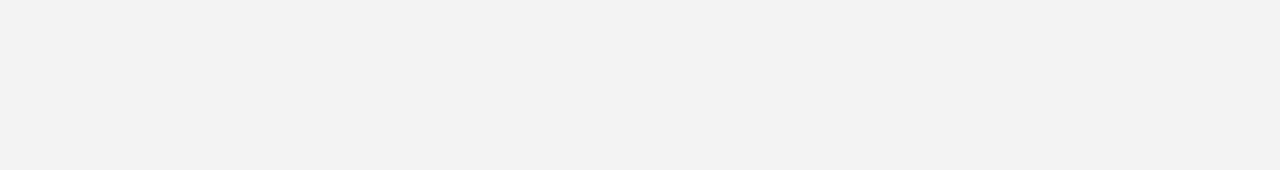
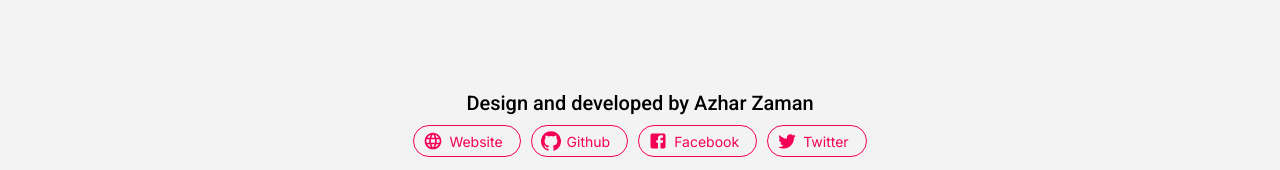
Before and after one commit to azharzaman1/covid-tracker, a React (Create React App) app: page / in a window 1280 px wide. Shown: the part 985-1155 px from the top of the page. Before the commit the page ends 927 px from the top, so only its background shows below. Built offline with nearby package versions, Linux system fonts and the light colour scheme; no server answers; the database is empty; sample sign-in values are in the browser's storage.

Commit message:
Basics Upgrades Done

```diff
--- a/src/App.css
+++ b/src/App.css
@@ -250,7 +250,7 @@ img {
   margin-top: 1.03rem;
   -webkit-box-shadow: -2.5px -2.5px 10px -5px #c7c7c7, 2px 2px 10px -5px #c7c7c7 !important;
           box-shadow: -2.5px -2.5px 10px -5px #c7c7c7, 2px 2px 10px -5px #c7c7c7 !important;
-  max-height: 95.65vh;
+  max-height: 96vh;
   margin: 1.03rem 0.75rem 0;
 }
 
--- /dev/null
+++ b/src/Components/CopyrightFooter/CopyrightFooter.css
@@ -0,0 +1,13 @@
+@import url("https://fonts.googleapis.com/css2?family=Roboto:wght@400;500&display=swap");
+
+.footerSection__heading {
+  margin: 0 !important;
+  padding: 5px 0 10px;
+  font-size: 20px !important;
+  font-family: "Roboto", sans-serif;
+  font-weight: 500;
+}
+
+.MuiChip-label {
+  font-size: 14px;
+}
--- /dev/null
+++ b/src/Components/CopyrightFooter/CopyrightFooter.js
@@ -0,0 +1,89 @@
+import React from "react";
+import { Grid, makeStyles, Chip } from "@material-ui/core";
+import { Facebook, GitHub, Twitter, Language } from "@material-ui/icons";
+
+import "./CopyrightFooter.css";
+
+const useStyles = makeStyles(() => ({
+  footerSection: {
+    marginTop: "8rem",
+    padding: "1rem",
+  },
+
+  chip: {
+    margin: "0 5px",
+    padding: "0 5px",
+  },
+}));
+
+const CopyrightFooter = () => {
+  const c = useStyles();
+  return (
+    <div
+      className={`footerSection ${c.footerSection}`}
+      data-aos="fade-up"
+      data-aos-delay="1000"
+    >
+      <Grid container direction="column" alignItems="center">
+        <Grid item>
+          <Heading2 className="footerSection__heading">
+            Design and developed by Azhar Zaman
+          </Heading2>
+        </Grid>
+        <Grid item container justifyContent="center">
+          <MuiChip
+            link="https://azharzaman.com"
+            title="Website"
+            icon={<Language fontSize="small" />}
+          />
+          <MuiChip
+            link="https://github.com/azharzaman1"
+            title="Github"
+            icon={<GitHub fontSize="small" />}
+          />
+          <MuiChip
+            link="https://web.facebook.com/DrAzharZaman1/"
+            title="Facebook"
+            icon={<Facebook fontSize="small" />}
+          />
+          <MuiChip
+            link="https://twitter.com/DrAzharZaman"
+            title="Twitter"
+            icon={<Twitter fontSize="small" />}
+          />
+        </Grid>
+      </Grid>
+    </div>
+  );
+};
+
+export const Heading2 = ({ children, className }) => {
+  return <h4 className={`MuiHeading2 ${className}`}>{children}</h4>;
+};
+
+export const MuiChip = ({
+  title,
+  icon,
+  size,
+  unclickable,
+  color,
+  variant,
+  link,
+}) => {
+  const c = useStyles();
+  return (
+    <a href={link} target="_blank" rel="noreferrer">
+      <Chip
+        label={title}
+        icon={icon}
+        size={size ? size : "medium"}
+        clickable={unclickable ? false : true}
+        color={color ? color : "secondary"}
+        variant={variant ? variant : "outlined"}
+        className={`${c.chip}`}
+      />
+    </a>
+  );
+};
+
+export default CopyrightFooter;
--- a/src/Pages/Homepage.js
+++ b/src/Pages/Homepage.js
@@ -17,7 +17,7 @@ import Map from "../Components/Map";
 import Table from "../Components/Table";
 import LineGraph from "../Components/LineGraph";
 import { Link } from "react-router-dom";
-import { auth, db } from "../Files/firebase";
+import { auth } from "../Files/firebase";
 import {
   sortData,
   NormalFiguresToCommas,
@@ -26,7 +26,7 @@ import {
 } from "../Files/utilities";
 import { useStateValue } from "../Files/StateProvider";
 import { useMediaQuery } from "@material-ui/core";
-// import Copyright from "../Components/Copyright";
+import CopyrightFooter from "../Components/CopyrightFooter/CopyrightFooter";
 
 const useStyles = makeStyles((theme) => ({
   container: {
@@ -346,14 +346,18 @@ const Homepage = () => {
                 </Grid>
                 <Grid item xs="12" sm="7">
                   <LineGraph
-                    needTagline="Total Cases"
+                    needTagline
+                    mapTagline="Total Cases"
                     graphDataDuration={50}
                     sideBarGraph
+                    setGraphType="cases"
                   />
                   <LineGraph
-                    needTagline="Total Deaths"
+                    needTagline
+                    mapTagline="Total Deaths"
                     graphDataDuration={50}
                     sideBarGraph
+                    setGraphType="deaths"
                   />
                 </Grid>
               </Grid>
@@ -362,7 +366,7 @@ const Homepage = () => {
         </Grid>
       </Container>
 
-      {/* <Copyright /> */}
+      <CopyrightFooter />
     </div>
   );
 };
--- a/src/scss/_appRight_top.scss
+++ b/src/scss/_appRight_top.scss
@@ -2,9 +2,8 @@
   margin-top: 1.03rem;
   box-shadow: -2.5px -2.5px 10px -5px rgb(199, 199, 199),
     2px 2px 10px -5px rgb(199, 199, 199) !important;
-  max-height: 95.65vh;
+  max-height: 96vh;
   margin: 1.03rem 0.75rem 0;
-  // margin-right: 12px;
 }
 
 .appRight__top h3 {
@@ -21,7 +20,6 @@
   overflow-y: scroll;
   margin: 8px 1rem;
   cursor: all-scroll;
-  // background-color: red;
 
   &::-webkit-scrollbar {
     display: none !important;
```
Also changed, not shown: src/Components/Copyright.css (deleted, +0 -32 lines), src/Components/Copyright.js (deleted, +0 -18 lines), 1 other file (tests, documents, lock files or other folders).
